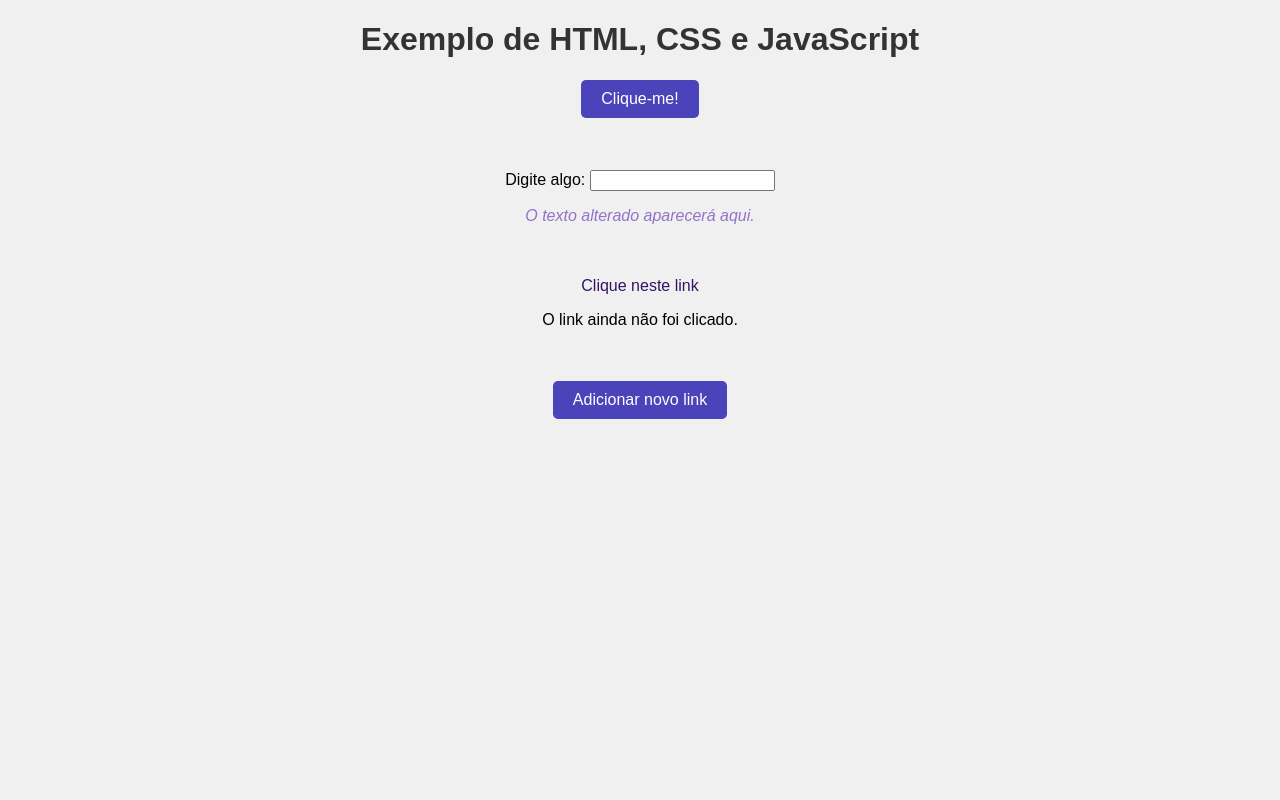
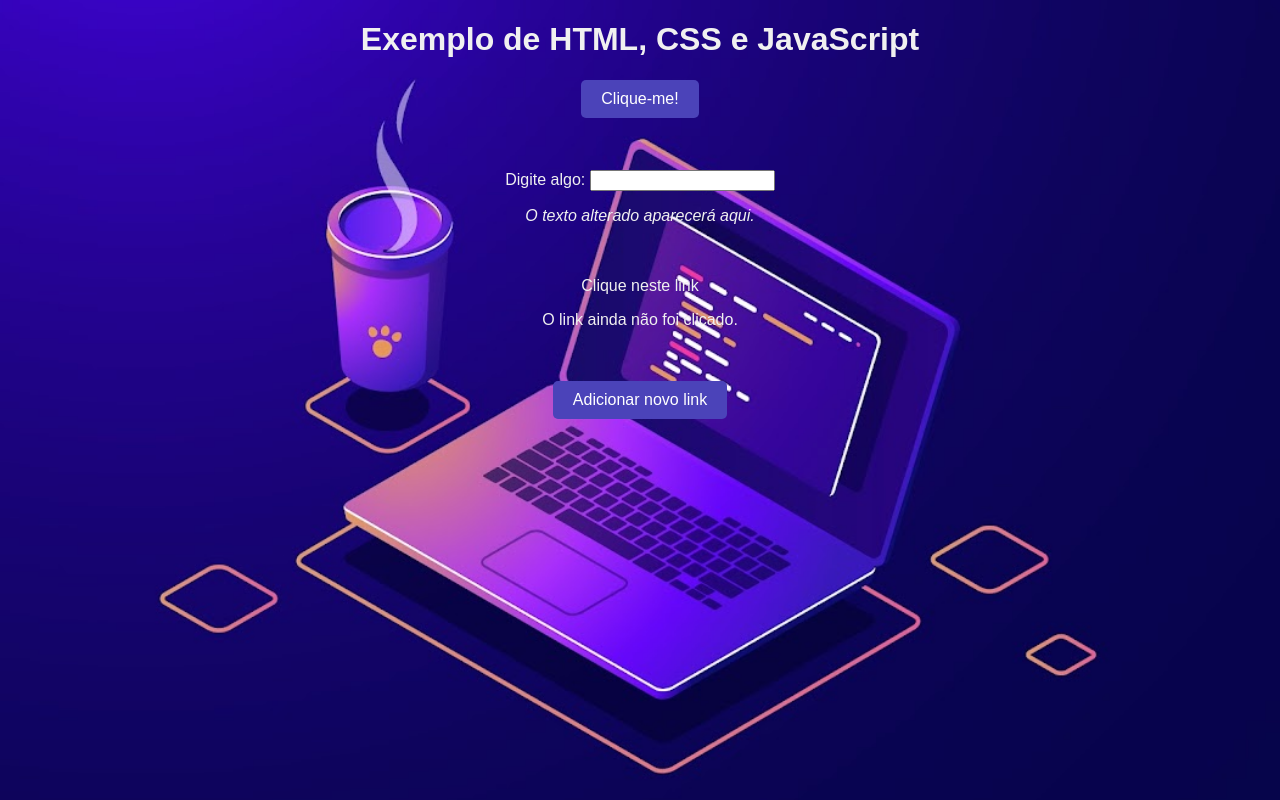
Before and after one commit to mariaato/clique, a plain HTML site: page index.html in a window 1280 px wide. Drawn offline with Linux system fonts and the light colour scheme.

Commit message:
Update style.css

```diff
--- a/style.css
+++ b/style.css
@@ -3,10 +3,13 @@ body {
     background-color: #f0f0f0;
     margin: 20px;
     text-align: center;
+    background-image: url('imagem.jpg');
+    background-size: cover;
+    background-repeat: no-repeat;
 }
 
 h1 {
-    color: #333;
+    color: #f0f0f0;
 }
 
 button {
@@ -23,19 +26,30 @@ button:hover {
     background-color: #4b43b9;
 }
 
+label{
+    color: #f0f0f0;
+}
+
 #mensagem {
-    color: #321464;
+    color: #f0f0f0;
     font-weight: bold;
 }
 
 #textoAlterado {
-    color: #9372c9;
+    color: #f0f0f0;
     font-style: italic;
 }
 
 a {
-    color: #321464;
+    color: #f0f0f0;
     text-decoration: none;
+}
+p{
+    color: #f0f0f0;
+}
+
+a#meuLink{
+    color: #f0f0f0,
 }
 
 a:hover {
```
